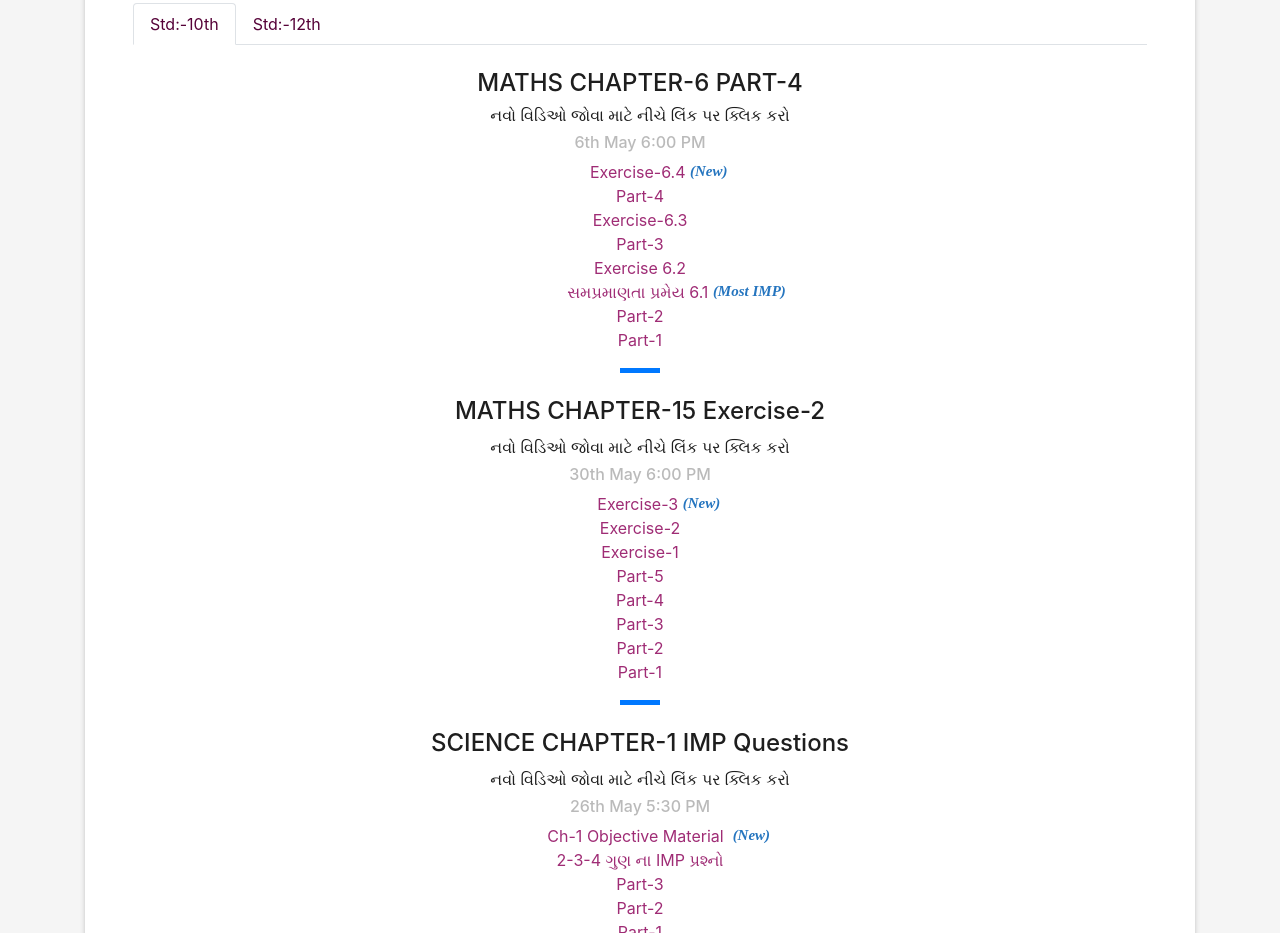
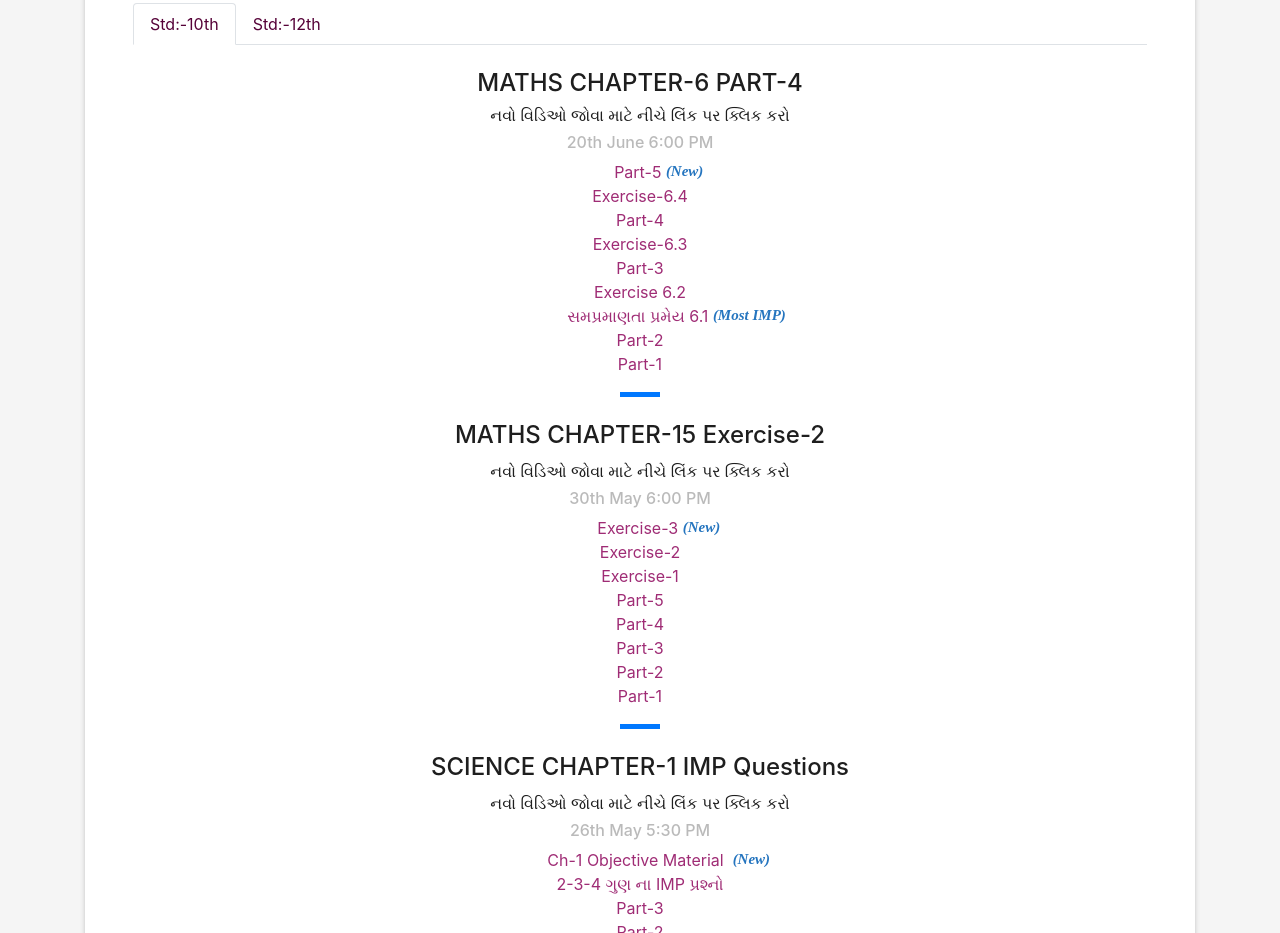
Before and after one commit to Atmiya-Group-of-Education/Atmiya-Group-of-Education.github.io, a plain HTML site: page index.html in a window 1280 px wide. Shown: the part 1155-2088 px from the top of the page. Drawn offline with nearby package versions, Linux system fonts and the light colour scheme; files whose address does not match are found by name.

Commit message:
20 june maths stat

```diff
--- a/index.html
+++ b/index.html
@@ -107,9 +107,10 @@
               <div id="tab10" class="tab-pane active"><br>
                 <h4>MATHS CHAPTER-6 PART-4</h4>
                 <h6>નવો વિડિઓ જોવા માટે નીચે લિંક પર ક્લિક કરો</h6>
-                <h6 style="opacity: 0.3;">6th May 6:00 PM</h6>
+                <h6 style="opacity: 0.3;">20th June 6:00 PM</h6>
                 <ul class="list-unstyled">
-                  <li><a style="color: #9F2C75" href="https://drive.google.com/file/d/1B3IYUJENqvyR6sUxNWIxVguy23oqr9_3/view?usp=drivesdk" class="card-link">Exercise-6.4&nbsp<span class="awesome"> (New)</span></a></li>
+                  <li><a style="color: #9F2C75" href="https://drive.google.com/file/d/1B3IYUJENqvyR6sUxNWIxVguy23oqr9_3/view?usp=drivesdk" class="card-link">Part-5&nbsp<span class="awesome"> (New)</span></a></li>
+                  <li><a style="color: #9F2C75" href="https://drive.google.com/file/d/1B3IYUJENqvyR6sUxNWIxVguy23oqr9_3/view?usp=drivesdk" class="card-link">Exercise-6.4</a></li>
                   <li><a style="color: #9F2C75" href="https://drive.google.com/file/d/1FskB01uEJMlEF9qals3NIdTtvYTDLBpG/view?usp=sharing" class="card-link">Part-4</a></li>
                   <li><a style="color: #9F2C75" href="https://drive.google.com/file/d/19GViBTvp0jf1wV2GF2PGmAnQ-lTFeeJG/view?usp=drivesdk" class="card-link">Exercise-6.3</a></li>
                   <li><a style="color: #9F2C75" href="https://drive.google.com/open?id=14D4Xv3aahcwjAHPJQqpPUzwvkeLd0WSM" class="card-link">Part-3</a></li>
@@ -154,7 +155,7 @@
                 <div class="line-mf"></div><br>
                 <h4 class="card-title">STAT CHAPTER-1</h4>
                 <h6>નવો વિડિઓ જોવા માટે નીચે લિંક પર ક્લિક કરો</h6>
-                <h6 style="opacity: 0.3;">16th May 7:00 PM</h6>
+                <h6 style="opacity: 0.3;">20th June 7:00 PM</h6>
                 <ul class="list-unstyled">
                   <li><a style="color: #9F2C75" href="https://drive.google.com/file/d/1Hvqx9U7sw2W6L1WIsuueOrTT2pSInMo1/view?usp=sharing" class="card-link">Part-5&nbsp<span class="awesome"> (New)</span></a></li>
                   <li><a style="color: #9F2C75" href="https://drive.google.com/file/d/1W1UGvyjqUB4ORfTlyR2QMd06iA7Y1Fkl/view?usp=sharing" class="card-link">Part-4</a></li>
```
